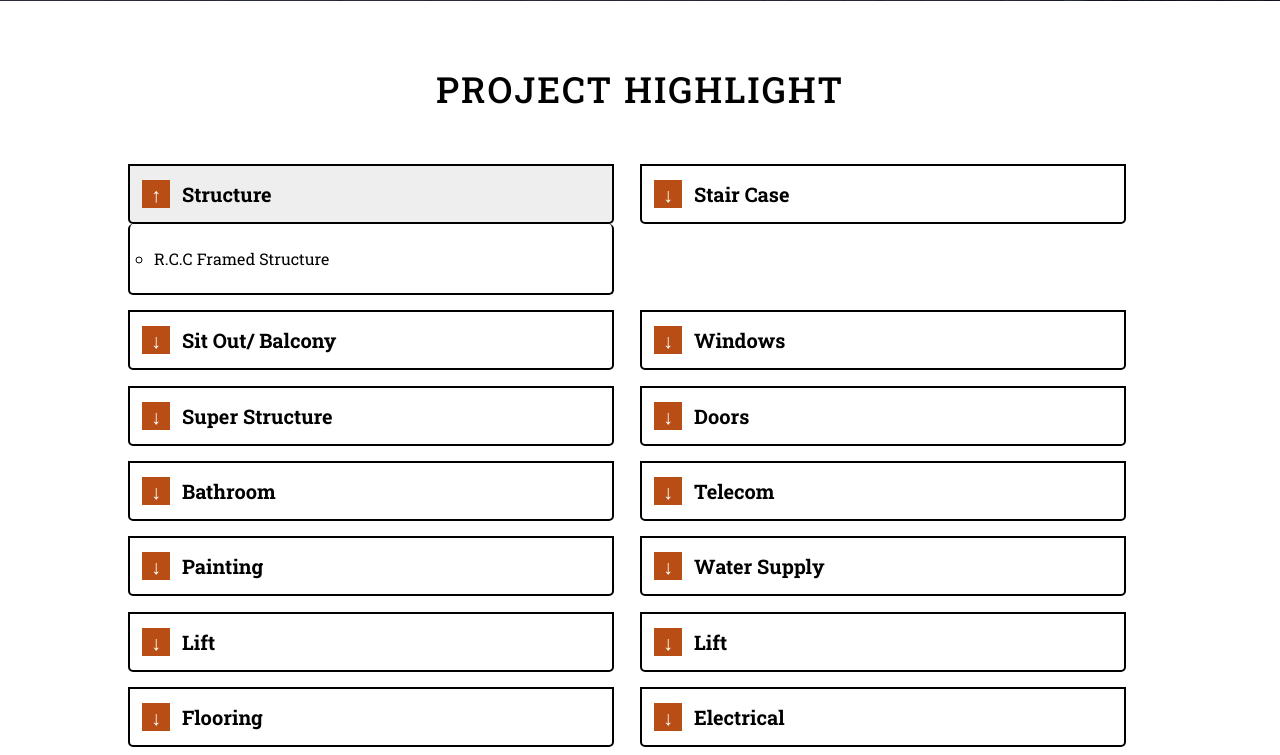
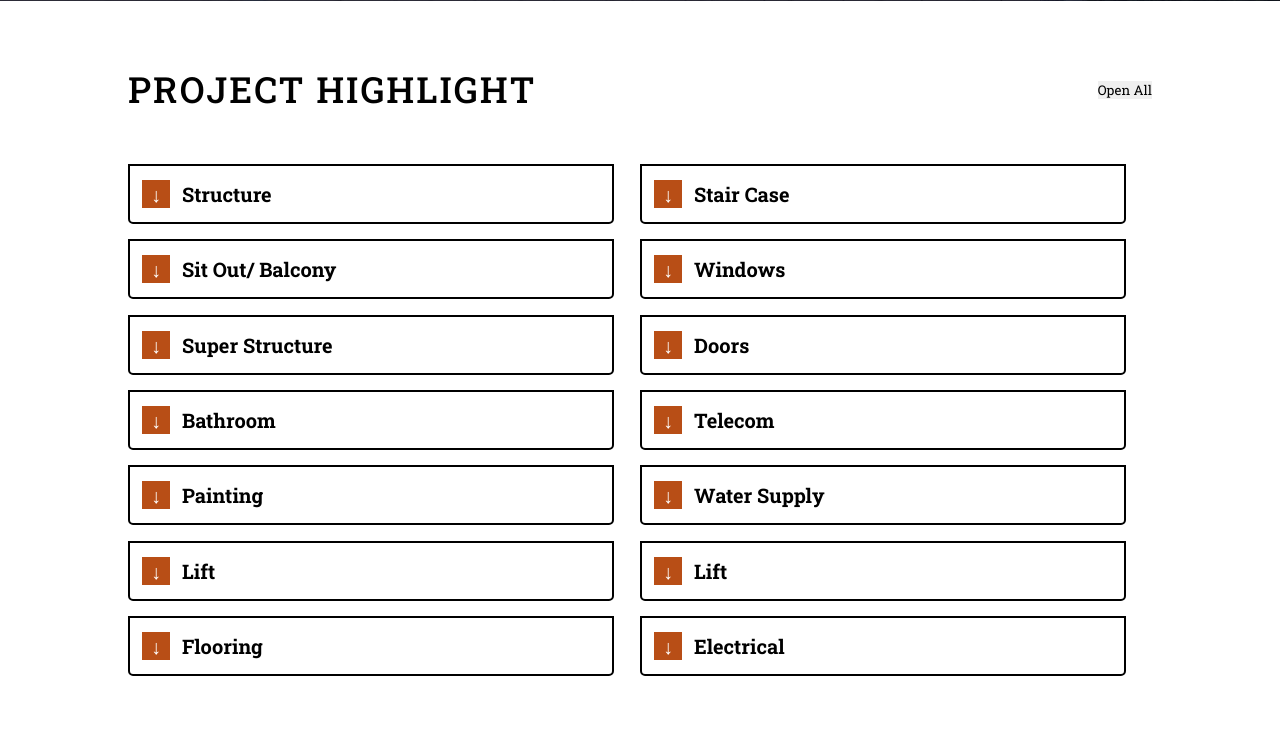
Before and after one commit to satyammishra0/futera, a PHP site: the page made by pages/project-1.php in a window 1280 px wide. Shown: the part 3550-4305 px from the top of the page. Run offline with PHP 8.4, Linux system fonts and the light colour scheme.

Commit message:
new changes as per discussed

```diff
--- a/assets/css/project-1.css
+++ b/assets/css/project-1.css
@@ -139,6 +139,24 @@
   padding: 5% 10%;
 }
 
+.project-highlight .parent_section-headings {
+  padding: 0;
+  padding-bottom: 5%;
+}
+
+.project_section-headings > div > button {
+  cursor: pointer;
+  display: inline-block;
+  text-transform: uppercase;
+  border: none;
+  -webkit-box-sizing: border-box;
+  -moz-box-sizing: border-box;
+  box-sizing: border-box;
+  margin-top: 1%;
+  padding: 10px;
+  background-color: #3fb9be;
+}
+
 .project-highlight-grid.utility_grid-2 {
   grid-gap: 0;
 }
--- a/pages/project-1.php
+++ b/pages/project-1.php
@@ -328,11 +328,15 @@
     <!-------- PROJECT HIGHLIGHT -->
     <!--------------------------- -->
     <section class="project-highlight">
-        <div class="parent_section-headings utility_flex-total-center">
+        <div class="parent_section-headings utility_flex-center-between">
             <h2>PROJECT HIGHLIGHT</h2>
+            <div>
+                <button class="button-ani" id="open-dialogue-btn">Open All</button>
+            </div>
         </div>
+
         <div class="project-highlight-grid utility_grid utility_grid-2">
-            <details open>
+            <details class="dialogue-box">
                 <summary>
                     Structure
                 </summary>
@@ -344,7 +348,7 @@
                     </ul>
                 </div>
             </details>
-            <details>
+            <details class="dialogue-box">
                 <summary>
                     Stair Case
                 </summary>
@@ -354,7 +358,7 @@
                     </ul>
                 </div>
             </details>
-            <details>
+            <details class="dialogue-box">
                 <summary>
                     Sit Out/ Balcony
                 </summary>
@@ -364,7 +368,7 @@
                     </ul>
                 </div>
             </details>
-            <details>
+            <details class="dialogue-box">
                 <summary>
                     Windows
                 </summary>
@@ -374,8 +378,7 @@
                     </ul>
                 </div>
             </details>
-
-            <details>
+            <details class="dialogue-box">
                 <summary>
                     Super Structure
                 </summary>
@@ -385,7 +388,7 @@
                     </ul>
                 </div>
             </details>
-            <details>
+            <details class="dialogue-box">
                 <summary>
                     Doors
                 </summary>
@@ -396,7 +399,7 @@
                     </ul>
                 </div>
             </details>
-            <details>
+            <details class="dialogue-box">
                 <summary>
                     Bathroom
                 </summary>
@@ -408,9 +411,7 @@
                     </ul>
                 </div>
             </details>
-
-
-            <details>
+            <details class="dialogue-box">
                 <summary>
                     Telecom
                 </summary>
@@ -420,7 +421,7 @@
                     </ul>
                 </div>
             </details>
-            <details>
+            <details class="dialogue-box">
                 <summary>
                     Painting
                 </summary>
@@ -430,7 +431,7 @@
                     </ul>
                 </div>
             </details>
-            <details>
+            <details class="dialogue-box">
                 <summary>
                     Water Supply
                 </summary>
@@ -440,7 +441,7 @@
                     </ul>
                 </div>
             </details>
-            <details>
+            <details class="dialogue-box">
                 <summary>
                     Lift
                 </summary>
@@ -450,7 +451,7 @@
                     </ul>
                 </div>
             </details>
-            <details>
+            <details class="dialogue-box">
                 <summary>
                     Lift
                 </summary>
@@ -460,7 +461,7 @@
                     </ul>
                 </div>
             </details>
-            <details>
+            <details class="dialogue-box">
                 <summary>
                     Flooring
                 </summary>
@@ -475,7 +476,7 @@
                     </ul>
                 </div>
             </details>
-            <details>
+            <details class="dialogue-box">
                 <summary>
                     Electrical
                 </summary>
@@ -529,6 +530,17 @@
         }
     </script>
 
+    <script>
+        let open_dialogue_btn = document.getElementById("open-dialogue-btn");
+        let dialogue_box = document.getElementsByClassName("dialogue-box");
+
+        function dialogue_open() {
+            console.log("open");
+            dialogue_box.setAttribute("open", "true");
+        }
+        open_dialogue_btn.addEventListener("click", dialogue_open);
+    </script>
+
 </body>
 
 </html>
```
